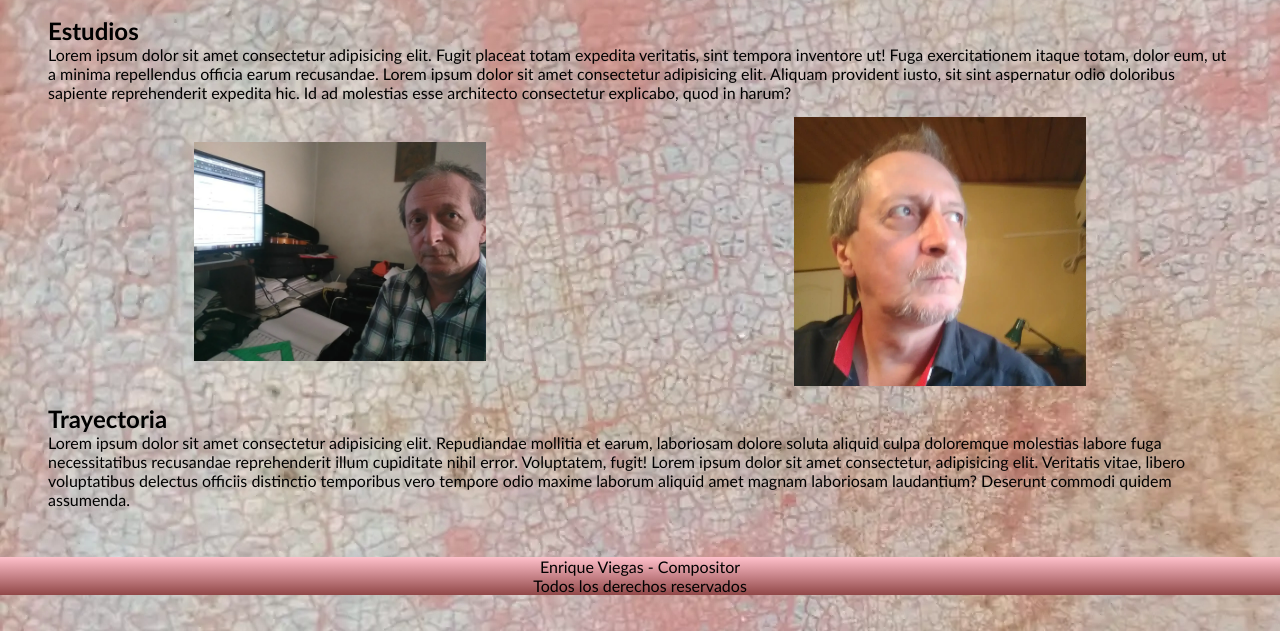
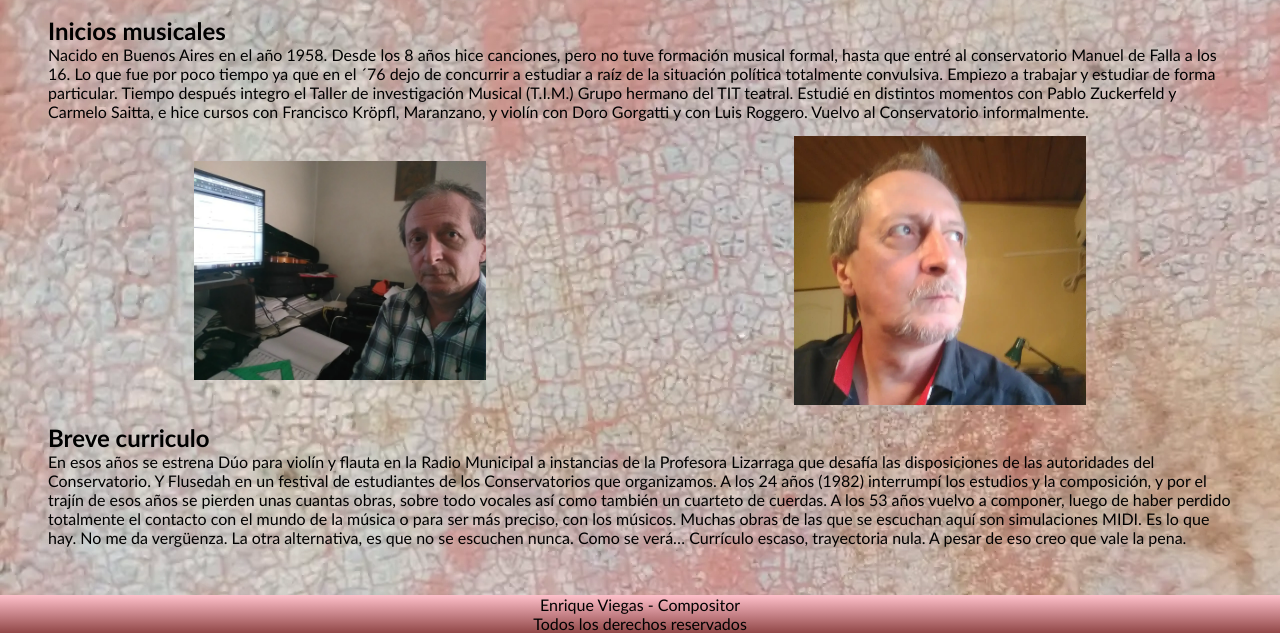
Before and after one commit to Elaisv/desarrollo, a plain HTML site: page pages/biografia.html in a window 1280 px wide. Shown: the part 169-802 px from the top of the page. Drawn offline with nearby package versions, Linux system fonts and the light colour scheme.

Commit message:
animaciones

```diff
--- a/pages/biografia.html
+++ b/pages/biografia.html
@@ -5,6 +5,11 @@
     <meta http-equiv="X-UA-Compatible" content="IE=edge">
     <meta name="viewport" content="width=device-width, initial-scale=1.0">
     <link rel="stylesheet" href="../css/styles.css">
+    <!--css animare.style-->
+    <link
+    rel="stylesheet"
+    href="https://cdnjs.cloudflare.com/ajax/libs/animate.css/4.1.1/animate.min.css"
+  />
     <title>Biografía</title>
 </head>
 
@@ -26,18 +31,19 @@
         <section>
 
         <div class="tituloBio">
-            <h1> Mi bio </h1>
+            <h1 class="animate__animated animate__slideInDown"> Mi Biografía </h1>
         </div>
 
         <div class="gridBio">
             <div class="parrafoBio">
-                <h2>Estudios</h2>
-                <p>Lorem ipsum dolor sit amet consectetur adipisicing elit.
-                Fugit placeat totam expedita veritatis, sint tempora inventore ut!
-                Fuga exercitationem itaque totam, dolor eum, ut a minima repellendus
-                officia earum recusandae. Lorem ipsum dolor sit amet consectetur adipisicing elit.
-                Aliquam provident iusto, sit sint aspernatur odio doloribus sapiente reprehenderit
-                expedita hic. Id ad molestias esse architecto consectetur explicabo, quod in harum?</p>
+                <h2>Inicios musicales</h2>
+                <p>Nacido en Buenos Aires en el año 1958. Desde los 8 años hice canciones, pero no tuve formación
+                    musical formal, hasta que entré al conservatorio Manuel de Falla a los 16. Lo que fue por poco
+                    tiempo ya que en el ´76 dejo de concurrir a estudiar a raíz de la situación política totalmente convulsiva.
+                     Empiezo a trabajar y estudiar de forma particular. Tiempo después integro el Taller de investigación Musical (T.I.M.) Grupo hermano
+                     del TIT teatral. Estudié en distintos momentos con Pablo Zuckerfeld y Carmelo Saitta, e hice cursos con
+                     Francisco Kröpfl, Maranzano, y violín con Doro Gorgatti y con Luis Roggero. Vuelvo al
+                     Conservatorio informalmente.</p>
             </div>
     <!--imagenes-->
                 <div class="imgBio1">
@@ -48,13 +54,17 @@
                 </div>
     <!--segunda parte bio-->
                 <div class="sectionBio">
-                    <h2>Trayectoria</h2>
-                    <p>Lorem ipsum dolor sit amet consectetur adipisicing elit. Repudiandae mollitia et earum,
-                    laboriosam dolore soluta aliquid culpa doloremque molestias labore fuga necessitatibus
-                    recusandae reprehenderit illum cupiditate nihil error. Voluptatem, fugit! Lorem ipsum dolor
-                    sit amet consectetur, adipisicing elit. Veritatis vitae, libero voluptatibus delectus officiis
-                    distinctio temporibus vero tempore odio maxime laborum aliquid amet magnam laboriosam laudantium?
-                    Deserunt commodi quidem assumenda.</p>
+                    <h2>Breve curriculo</h2>
+                    <p>En esos años se estrena Dúo para violín y flauta en la Radio
+                        Municipal a instancias de la Profesora Lizarraga que desafía las disposiciones de las
+                        autoridades del Conservatorio. Y Flusedah  en un festival de estudiantes de los
+                        Conservatorios que organizamos. A los 24 años (1982) interrumpí los estudios y la composición,
+                        y por el trajín de esos años se pierden unas cuantas obras, sobre todo vocales así como también un cuarteto
+                      de cuerdas. A los 53 años vuelvo a componer, luego de haber perdido totalmente el contacto con
+                      el mundo de la música o para ser más preciso, con los músicos. Muchas obras de las que se
+                      escuchan aquí son simulaciones MIDI. Es lo que hay. No me da vergüenza. La otra alternativa,
+                      es que no se escuchen nunca. Como se verá… Currículo escaso, trayectoria nula. A pesar de
+                      eso creo que vale la pena.</p>
                 </div>
 
         </div>
```
Also changed, not shown: index.html (+6 -1 lines), pages/audio.html (+6 -1 lines), pages/contacto.html (+6 -1 lines), pages/obras.html (+6 -1 lines).
